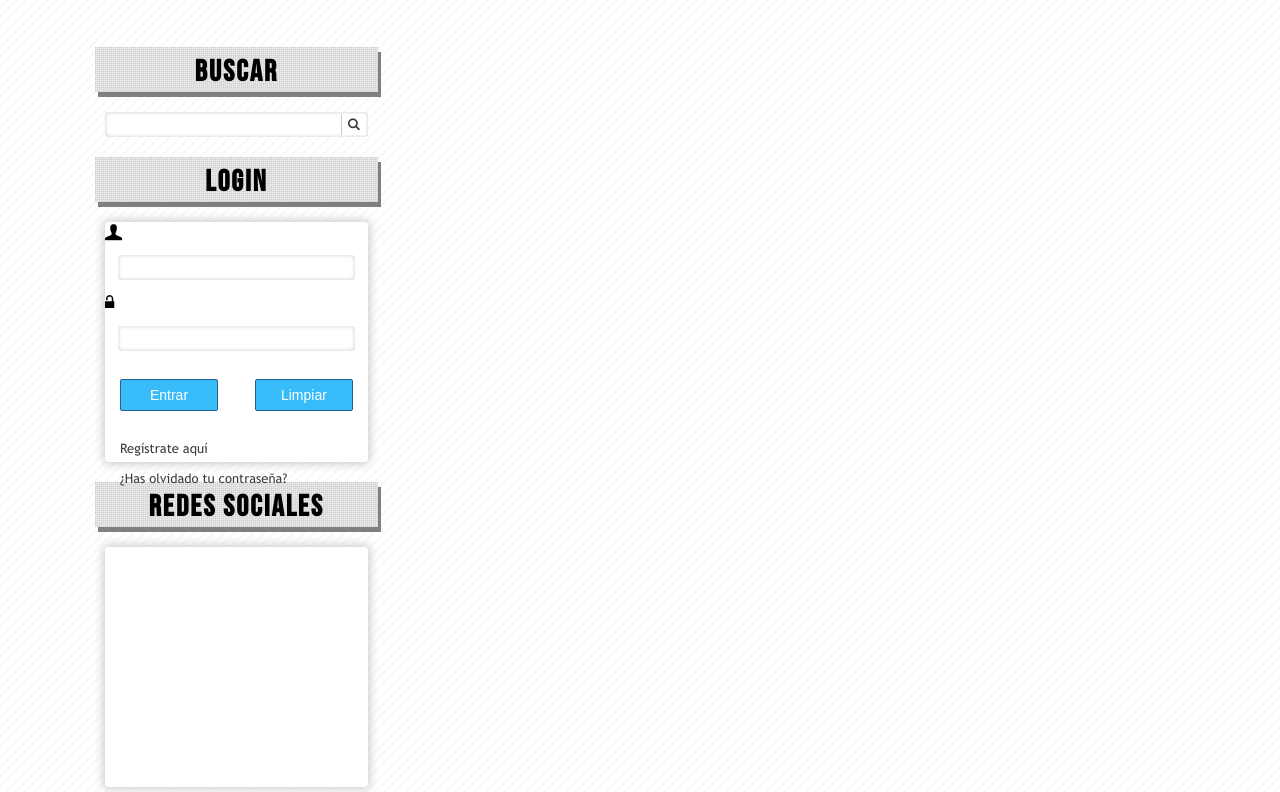
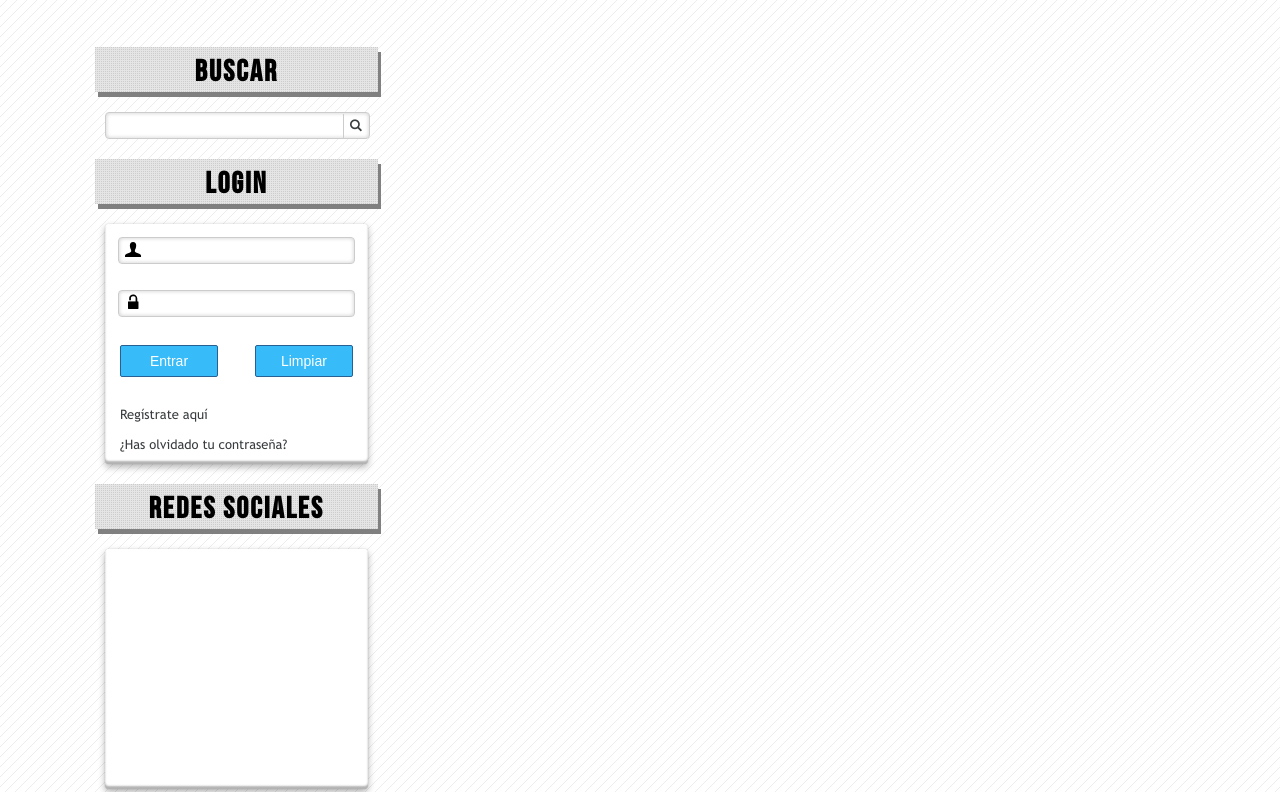
Before and after one commit to florenciarimolo/master-css, a plain HTML site: page maquetacion-2/index.html in a window 1280 px wide. Shown: the part 1593-2385 px from the top of the page. Drawn offline with Linux system fonts and the light colour scheme.

Commit message:
Add estilos inputs login

```diff
--- a/maquetacion-2/index.html
+++ b/maquetacion-2/index.html
@@ -143,13 +143,16 @@
                 <div class="aside-content">
                     <form id="login-form">
                         <label id="user" class="icon">U</label>
-                        <input type="email" />
+                        <input class="input-field" type="email" />
 
                         <label id="password" class="icon">w</label>
-                        <input type="passsword" />
+                        <input class="input-field" type="passsword" />
+
                         <button id="entrar" class="login-button">Entrar</button>
                         <button id="limpiar" class="login-button">Limpiar</button>
+
                         <div class="clearfix"></div>
+
                         <a href="#">Regístrate aquí</a>
                         <a href="#">¿Has olvidado tu contraseña?</a>
                     </form>
--- a/maquetacion-2/styles.css
+++ b/maquetacion-2/styles.css
@@ -437,15 +437,29 @@ body {
 .input-field {
     height: 25px;
     width: 100%;
-    border: none;
+    border: 1px solid #ccc;
     box-shadow: inset 0px 0px 4px #ccc;
     border-radius: 4px;
+    color: gray;
+    transition: all 300ms;
+    padding-left: 10px;
+}
+
+.input-field:focus {
     color: #393d3f;
+    box-shadow: inset 0px 0px 4px #393d3f;
+    border: 1px solid #ccc;
 }
+
+.icon {
+    font-family: WebSymbolsRegular;
+}
+
+/* SEARCH FORM */
 
 #search .input-field {
     width: 83%;
-    padding-inline: 10px 35px;
+    padding-right: 35px;
 }
 
 #search {
@@ -459,34 +473,58 @@ body {
     top: 0;
     right: 0;
     cursor: pointer;
-    height: 21px;
+    height: 24px;
     width: 25px;
-    margin: 2px 2px 2px 0px;
-    background-color: white;
+    margin: 2px 0px 2px 0px;
+    background-color: transparent;
     border: none;
     border-left: 1px solid #ccc;
     line-height: 22px;
     text-align: center;
     color: #393d3f;
     font-size: 12px;
+    transition: all 300ms;
+
+    &:hover {
+        color: #37bcf9;
+    }
 }
 
-#login-form input {
-    height: 25px;
-    width: 90%;
-    margin: 13px;
-    border: none;
-    box-shadow: inset 0px 0px 4px #ccc;
-    border-radius: 4px;
+/* LOGIN FORM */
+
+#login-form {
+    position: relative;
 }
 
-#login-form {
+#login-form .input-field {
+    width: 78%;
+    margin: 13px;
+    padding-left: 30px;
+}
+
+#login-form #user {
+    display: block;
+    position: absolute;
+    top: 16px;
+    left: 20px;
+    font-size: 15px;
+}
+
+#login-form #password {
+    display: block;
+    position: absolute;
+    top: 69px;
+    left: 23px;
+    font-size: 18px;
+}
+
+#login-form, #redes-sociales, #colaboradores {
     display: block;
     width: 100%;
     height: 240px;
     border-radius: 4px;
     background-color: white;
-    box-shadow: 0px 0px 10px 2px #ccc;
+    box-shadow: 0px 0px 1px rgba(0, 0, 0, 0.3), 0px 3px 7px rgba(0, 0, 0, 0.3), 0px 1px white inset, 0px -3px 2px rgba(0, 0, 0, 0.3) inset;
     font-family: "TrebuchetMS";
 }
 
@@ -518,16 +556,3 @@ body {
     color: #393d3f;
     margin: 15px 15px 0px 15px;
 }
-
-#redes-sociales, #colaboradores {
-    width: 100%;
-    height: 240px;
-    border-radius: 4px;
-    background-color: white;
-    box-shadow: 0px 0px 10px 2px #ccc;
-    font-family: "TrebuchetMS";
-}
-
-.icon {
-    font-family: WebSymbolsRegular;
-}
```
